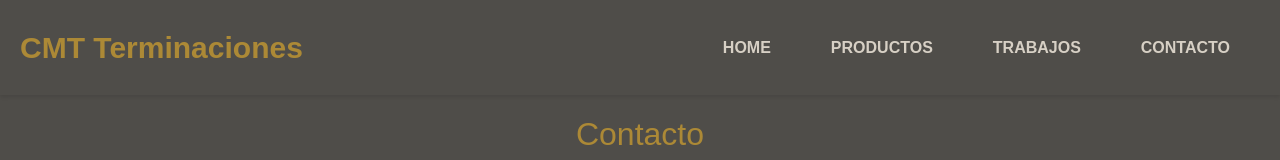
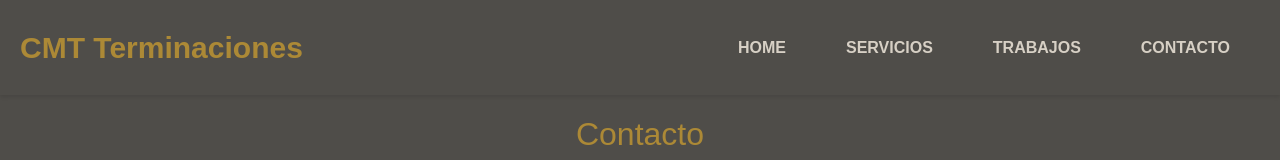
Before and after one commit to l4s10/demo-cmt, a React (Vite) app: page /contacto in a window 1280 px wide. Shown: the top 160 px of the page. Built offline with nearby package versions, Linux system fonts and the light colour scheme.

Commit message:
reemplazo productos por servicios

```diff
--- a/src/App.tsx
+++ b/src/App.tsx
@@ -5,7 +5,8 @@ import './App.css'
 import './pages/home/Home.css'
 import Navbar from './components/navbar/Navbar'
 import Home from './pages/home/Home'
-import Products from './pages/products/LandingProducts'
+import Services from './pages/services/Services'
+// import Products from './pages/products/LandingProducts'
 import Works from './pages/works/LandingWorks'
 import Contact from './pages/contact/LandingContact'
 import Footer from './components/footer/Footer'
@@ -20,8 +21,10 @@ function App() {
       <div className='main-content'>
         {/* Llamar al componente Home */}
         <Home/>
-        {/* Llamar al componente Products */}
-        <Products/>
+        {/* Llamar al componente Services */}
+        <Services/>
+        {/* Llamar al componente Products (CAMBIADO POR SERVICIOS) */}
+        {/* <Products/> */}
         {/* Llamar al componenete Works */}
         <Works/>
         {/* Llamar al componente Contact */}
--- a/src/components/navbar/Navbar.tsx
+++ b/src/components/navbar/Navbar.tsx
@@ -23,7 +23,7 @@ const Navbar = () => {
             <div className={`navbar-menu ${isOpen ? 'is-active' : ''}`}>
                 <ul className="navbar-list">
                     <li className="navbar-item"><a href="/">Home</a></li>
-                    <li className="navbar-item"><a href="/productos">Productos</a></li>
+                    <li className="navbar-item"><a href="/servicios">Servicios</a></li>
                     <li className="navbar-item"><a href="/trabajos">Trabajos</a></li>
                     <li className="navbar-item"><a href="/contacto">Contacto</a></li>
                 </ul>
--- a/src/main.tsx
+++ b/src/main.tsx
@@ -3,7 +3,7 @@ import {BrowserRouter, Routes, Route} from "react-router";
 import 'bootstrap/dist/css/bootstrap.min.css';
 // import './index.css'
 import App from './App.tsx'
-import AllProducts from './pages/products/AllProducts.js'
+import AllServices from './pages/services/AllServices.tsx';
 import AllWorks from './pages/works/AllWorks.js'
 import Contact from './pages/contact/Contact.js'
 import InDeveloping from './pages/InDeveloping.tsx';
@@ -13,7 +13,7 @@ createRoot(document.getElementById('root')!).render(
         <Routes>
             <Route path="/" element={<InDeveloping />} />
             <Route path="/home" element={<App />} />
-            <Route path="/productos" element={<AllProducts />} />
+            <Route path="/servicios" element={<AllServices />} />
             <Route path="/trabajos" element={<AllWorks />} />
             <Route path='/contacto' element={<Contact/>} />
         </Routes>
```
